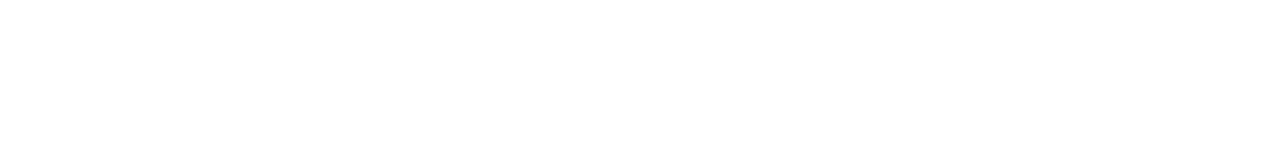
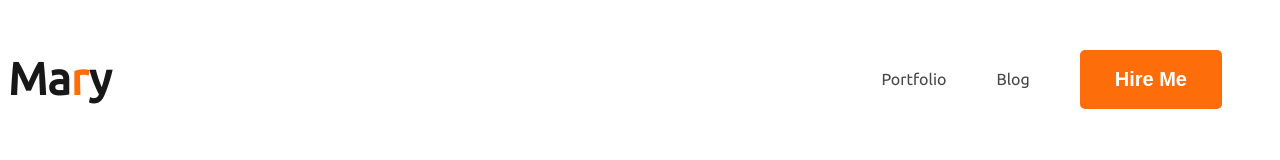
Before and after one commit to sadia111-a/webdeveloper-portfolio, a plain HTML site: page index.html in a window 1280 px wide. Drawn offline with Linux system fonts and the light colour scheme.

Commit message:
nav done

```diff
--- a/index.html
+++ b/index.html
@@ -4,9 +4,22 @@
     <meta charset="UTF-8">
     <meta name="viewport" content="width=device-width, initial-scale=1.0">
     <title>Developer Portfolio</title>
+    <link rel="preconnect" href="https://fonts.googleapis.com">
+<link rel="preconnect" href="https://fonts.gstatic.com" crossorigin>
+<link href="https://fonts.googleapis.com/css2?family=Open+Sans:wght@400;700;800&family=Rubik:wght@300&family=Ubuntu:ital,wght@0,300;0,400;1,300&display=swap" rel="stylesheet">
+    <link rel="stylesheet" href="styles/style.css">
 </head>
+
 <body>
     <header>
+        <nav >
+            <h3 class="nav-title">Ma<span class="primary-color">r</span>y</h3>
+            <ul>
+                <li><a href="">Portfolio</a></li>
+                <li><a href="">Blog</a></li>
+                <li><button class="primary-btn">Hire Me</button></li>
+            </ul>
+        </nav>
 
     </header>
    <main>
--- /dev/null
+++ b/styles/style.css
@@ -0,0 +1,50 @@
+/* Common style */
+body {
+    font-family: 'Open Sans', sans-serif;
+    font-family: 'Rubik', sans-serif;
+    font-family: 'Ubuntu', sans-serif;
+}
+
+.primary-btn {
+    border-radius: 5px;
+    background: #FD6E0A;
+    border: 0px;
+    color: #FFF;
+    font-size: 20px;
+    font-weight: 700;
+    padding: 18px 35px;
+
+}
+
+/* nav related style */
+nav {
+    display: flex;
+    align-items: center;
+    justify-content: space-between;
+}
+
+.nav-title {
+    color: #181818;
+    font-size: 45px;
+    font-weight: 800;
+
+}
+
+.primary-color {
+    color: #FD6E0A;
+}
+
+nav>ul {
+    display: flex;
+    align-items: center;
+}
+
+nav li {
+    list-style: none;
+    margin-right: 50px;
+}
+
+nav a {
+    text-decoration: none;
+    color: #474747;
+}
```
Also changed, not shown: images/developer.png (added), images/hardy.png (added), images/header_bg.png (added), images/icons/facebook.png (added), images/icons/insta.png (added), images/icons/js.png (added), images/icons/mongo.png (added), images/icons/nodejs.png (added), images/icons/react.png (added), images/icons/twitter.png (added).
